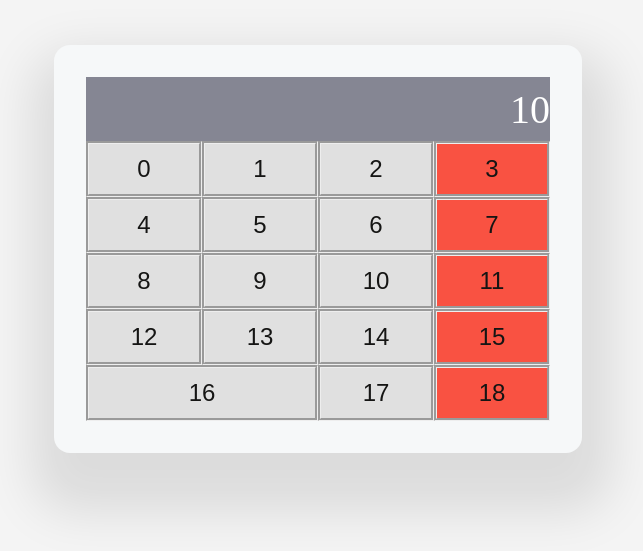
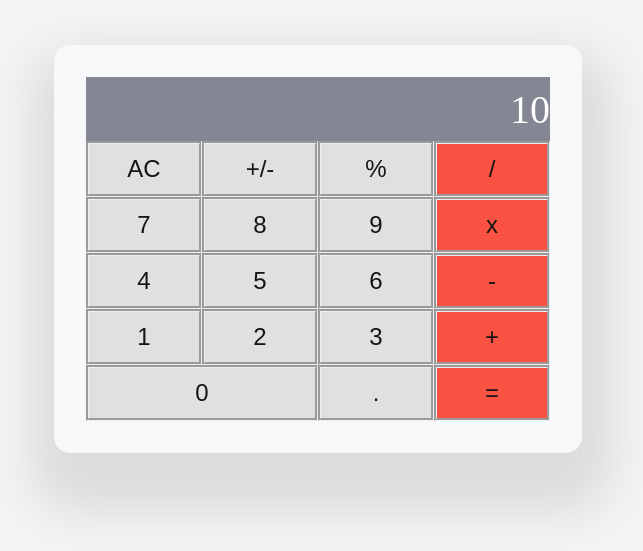
Before and after one commit to danielamoreno699/Math-Magician, a React (Create React App) app: page / in a window 1280 px wide. Shown: the part 183-734 px from the top of the page, without its empty margins (322-965 px from the left). Built offline with nearby package versions, Linux system fonts and the light colour scheme.

Commit message:
Fix numbers

```diff
--- a/src/components/calculator-components/buttonbox.js
+++ b/src/components/calculator-components/buttonbox.js
@@ -1,5 +1,5 @@
+/* eslint-disable react/no-array-index-key */
 import React from 'react';
-import { ButtonNumber } from './button';
 
 const btnValues = [
   'AC', '+/-', '%', '/',
@@ -11,8 +11,10 @@ const btnValues = [
 
 const ButtonBox = () => (
   <div className="btn-box">
-    {btnValues.map((id, value) => (
-      <ButtonNumber key={id} value={value} />
+    {btnValues.map((value, i) => (
+
+      <button type="button" className="btn-number" key={i}>{value}</button>
+
     ))}
   </div>
 );
```
Also changed, not shown: src/components/calculator-components/button.js (deleted, +0 -10 lines).
